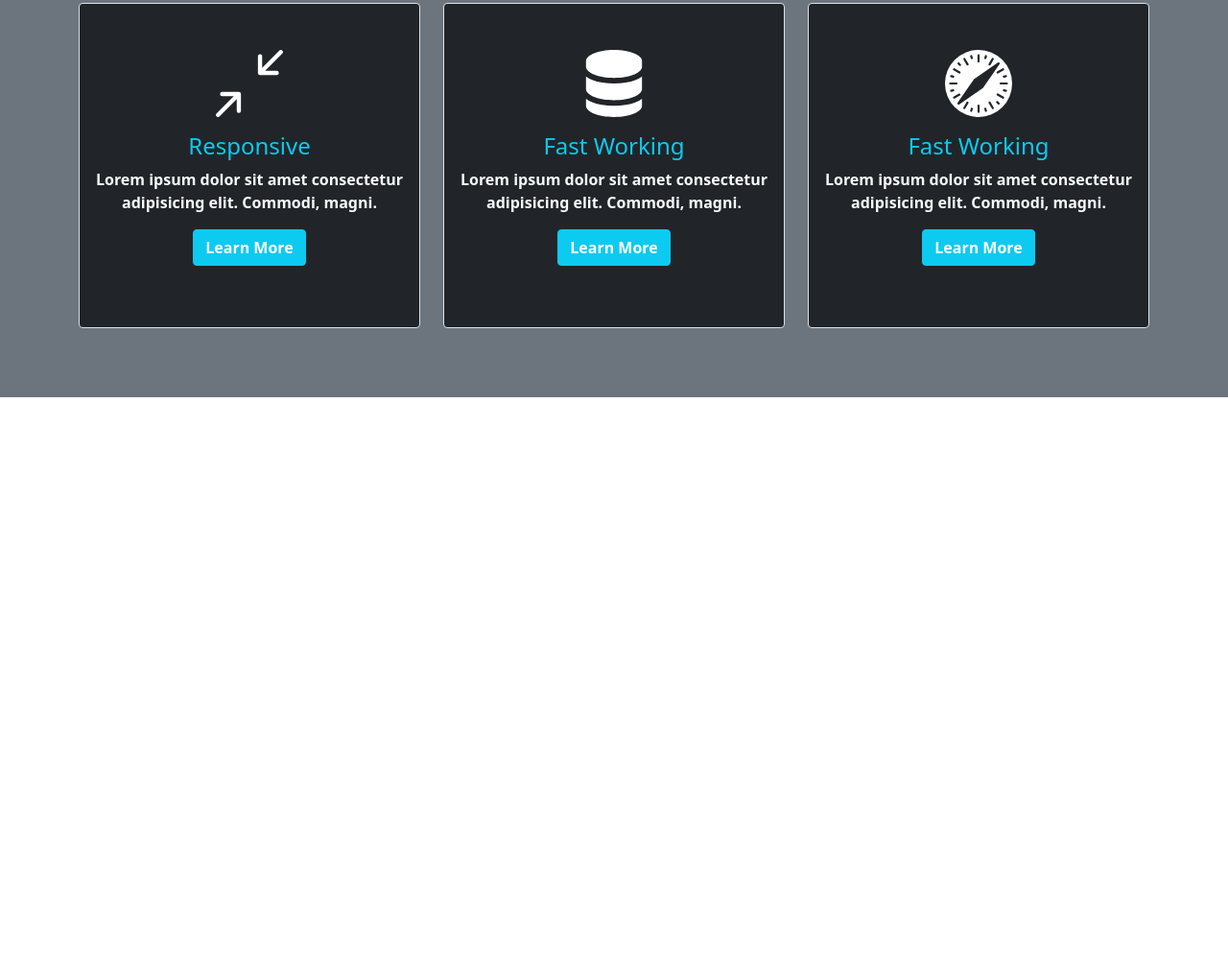
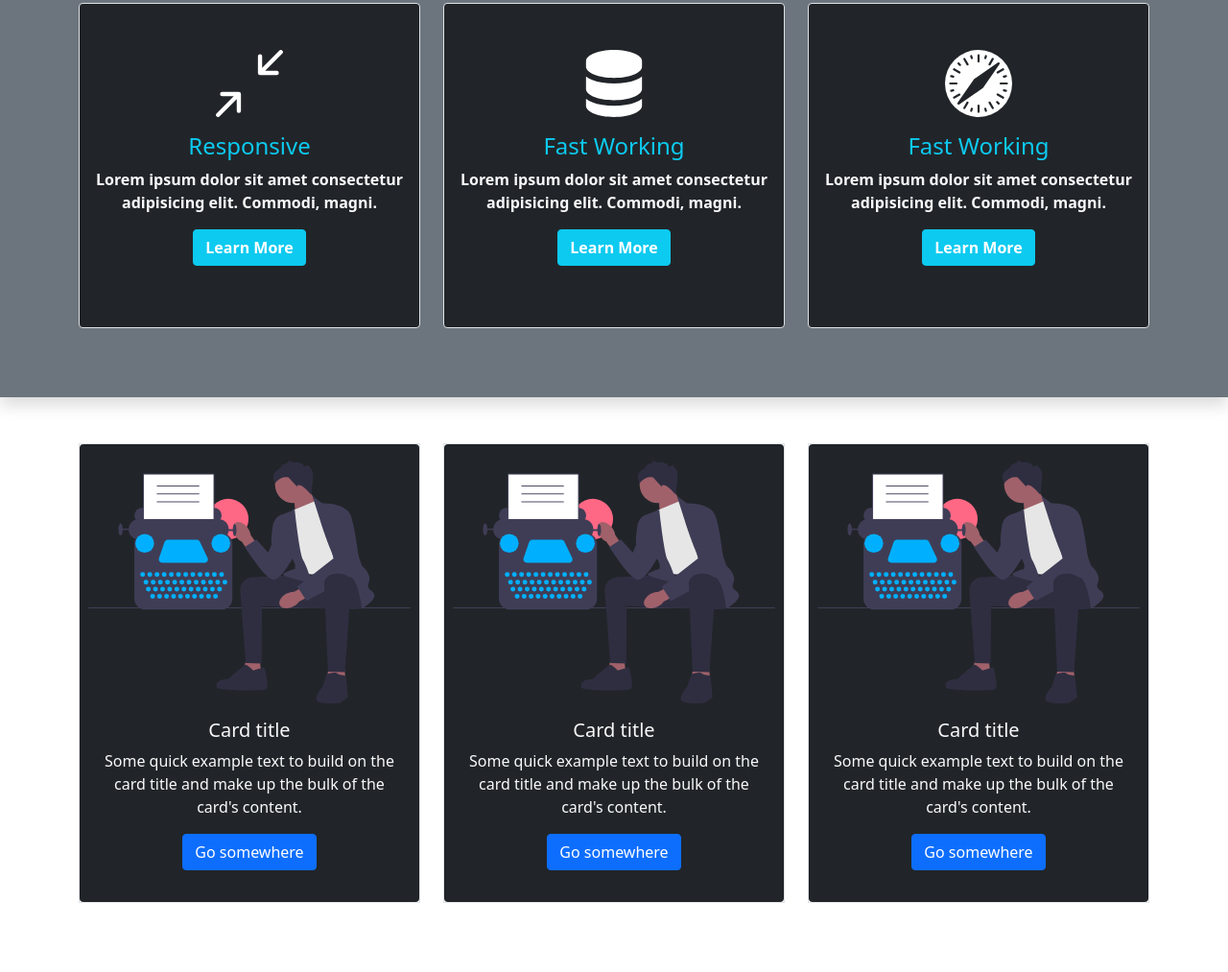
Before and after one commit to Hani-Shaif/project_bootstrap_5, a plain HTML site: page index.html in a window 1280 px wide. Shown: the part 554-1567 px from the top of the page at 96% size. Before the commit the page ends 968 px from the top, so only its background shows below. Drawn offline with Linux system fonts and the light colour scheme.

Commit message:
add section-4

```diff
--- a/index.html
+++ b/index.html
@@ -115,6 +115,58 @@
     </section>
     <!-- End Services  -->
 
+    <!-- Start Card  -->
+    <section class="card2 py-5">
+        <div class="container">
+            <div class="row">
+                <div class="col-lg-4 col-sm-12 col-md-6 col-xl-4 col-xxl-4">
+                    <div class="border text-center text-light mb-4">
+                        <div class="card py-3 px-2 bg-dark rounded">
+                            <img src="images/2.svg" class="card-img-top img-fluid" alt="...">
+                            <div class="card-body">
+                                <h5 class="card-title">Card title</h5>
+                                <p class="card-text">Some quick example text to build on the card title and make up the
+                                    bulk of the
+                                    card's content.</p>
+                                <a href="#" class="btn btn-primary">Go somewhere</a>
+                            </div>
+                        </div>
+                    </div>
+                </div>
+
+                <div class="col-lg-4 col-sm-12 col-md-6 col-xl-4 col-xxl-4">
+                    <div class="border text-center text-light mb-4">
+                        <div class="card py-3 px-2 bg-dark rounded">
+                            <img src="images/2.svg" class="card-img-top img-fluid" alt="...">
+                            <div class="card-body">
+                                <h5 class="card-title">Card title</h5>
+                                <p class="card-text">Some quick example text to build on the card title and make up the
+                                    bulk of the
+                                    card's content.</p>
+                                <a href="#" class="btn btn-primary">Go somewhere</a>
+                            </div>
+                        </div>
+                    </div>
+                </div>
+
+                <div class="col-lg-4 col-sm-12 col-md-12 col-xl-4 col-xxl-4">
+                    <div class="border text-center text-light ">
+                        <div class="card py-3 px-2 bg-dark rounded">
+                            <img src="images/2.svg" class="card-img-top img-fluid" alt="...">
+                            <div class="card-body">
+                                <h5 class="card-title">Card title</h5>
+                                <p class="card-text">Some quick example text to build on the card title and make up the
+                                    bulk of the
+                                    card's content.</p>
+                                <a href="#" class="btn btn-primary">Go somewhere</a>
+                            </div>
+                        </div>
+                    </div>
+                </div>
+            </div>
+        </div>
+    </section>
+    <!-- End Card  -->
 
     <!-- bootstrap5  Js -->
     <script src="js/bootstrap.bundle.min.js"></script>
```
